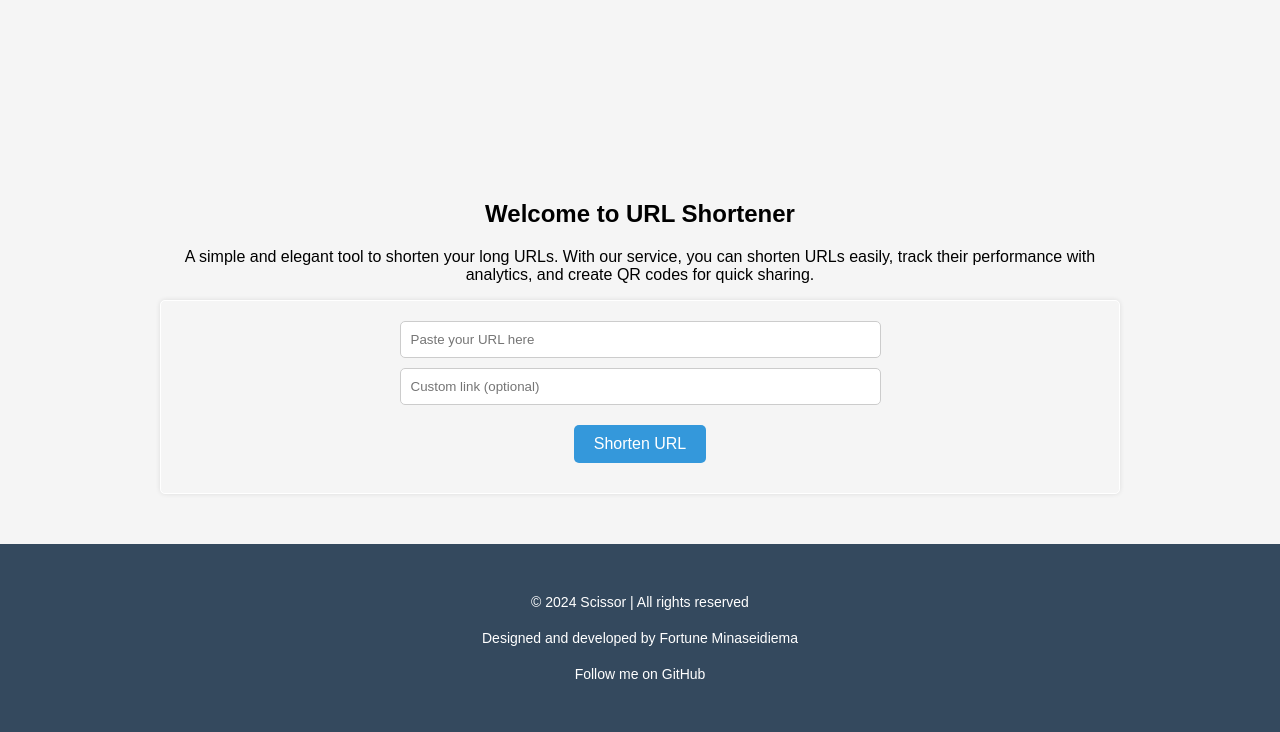
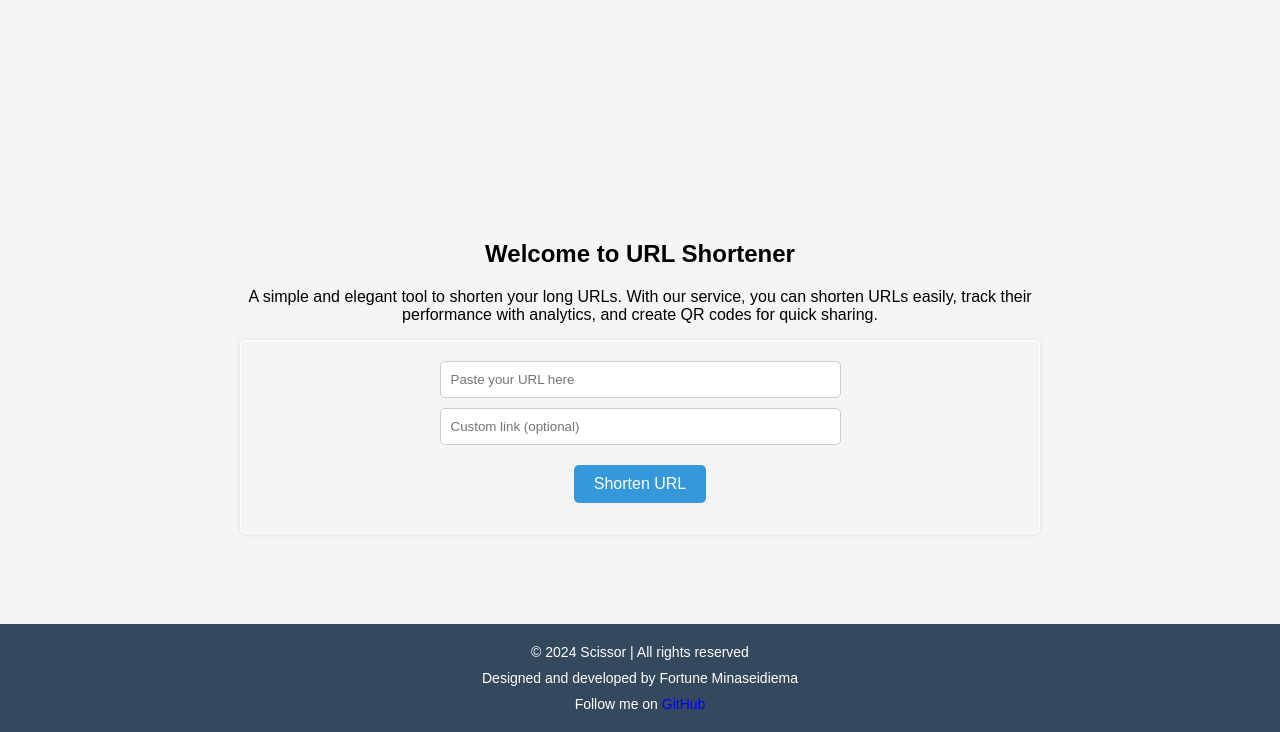
Before and after one commit to tonye0/scissor.io, a FastAPI app: page / in a window 1280 px wide. Shown: the part 68-800 px from the top of the page. Run offline with FastAPI, Linux system fonts and the light colour scheme; parts of the project's set-up code (start-up, migrations or seed data) failed here and were passed over.

Commit message:
Update homepage.html

```diff
--- a/app/templates/homepage.html
+++ b/app/templates/homepage.html
@@ -113,13 +113,13 @@
         footer {
             background-color: #34495e;
             color: #fff;
-            padding: 20px 0;
+            padding: 10px 0;
             text-align: center;
             margin-top: auto;
             width: 100%;
         }
 
-       .container {
+       .footer-container {
            max-width: 960px;
            margin: 0 auto;
         }
@@ -130,7 +130,7 @@
         }
 
        .footer-text a {
-           color: #fff;
+           color: blue;
            text-decoration: none;
         }
 
@@ -277,7 +277,7 @@
         </div>
     </div>
     <footer>
-    <div class="container">
+    <div class="footer-container">
         <p class="footer-text">&copy; 2024 Scissor | All rights reserved</p>
         <p class="footer-text">Designed and developed by Fortune Minaseidiema</p>
         <p class="footer-text">Follow me on <a href="https://github.com/tonye0" target="_blank">GitHub</a></p>
```
